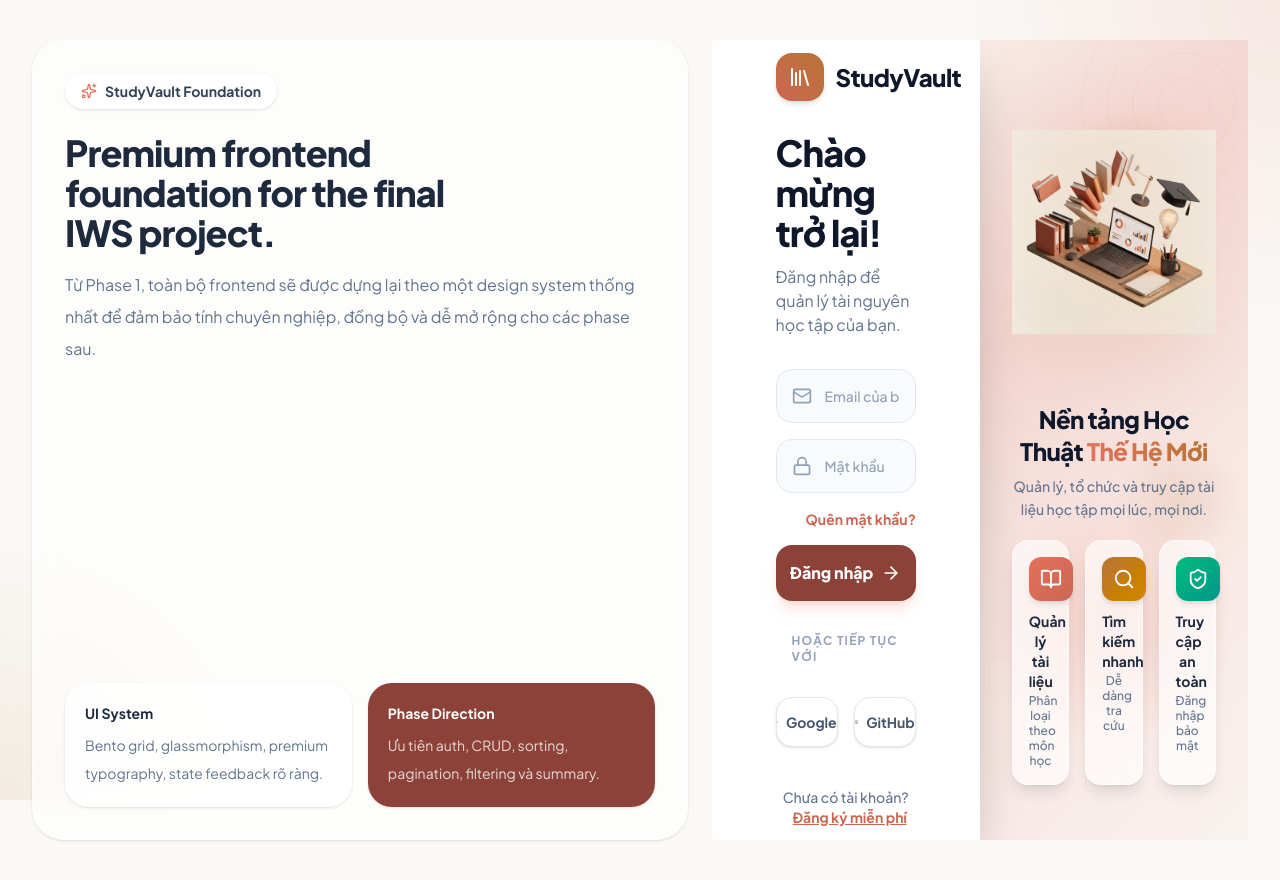
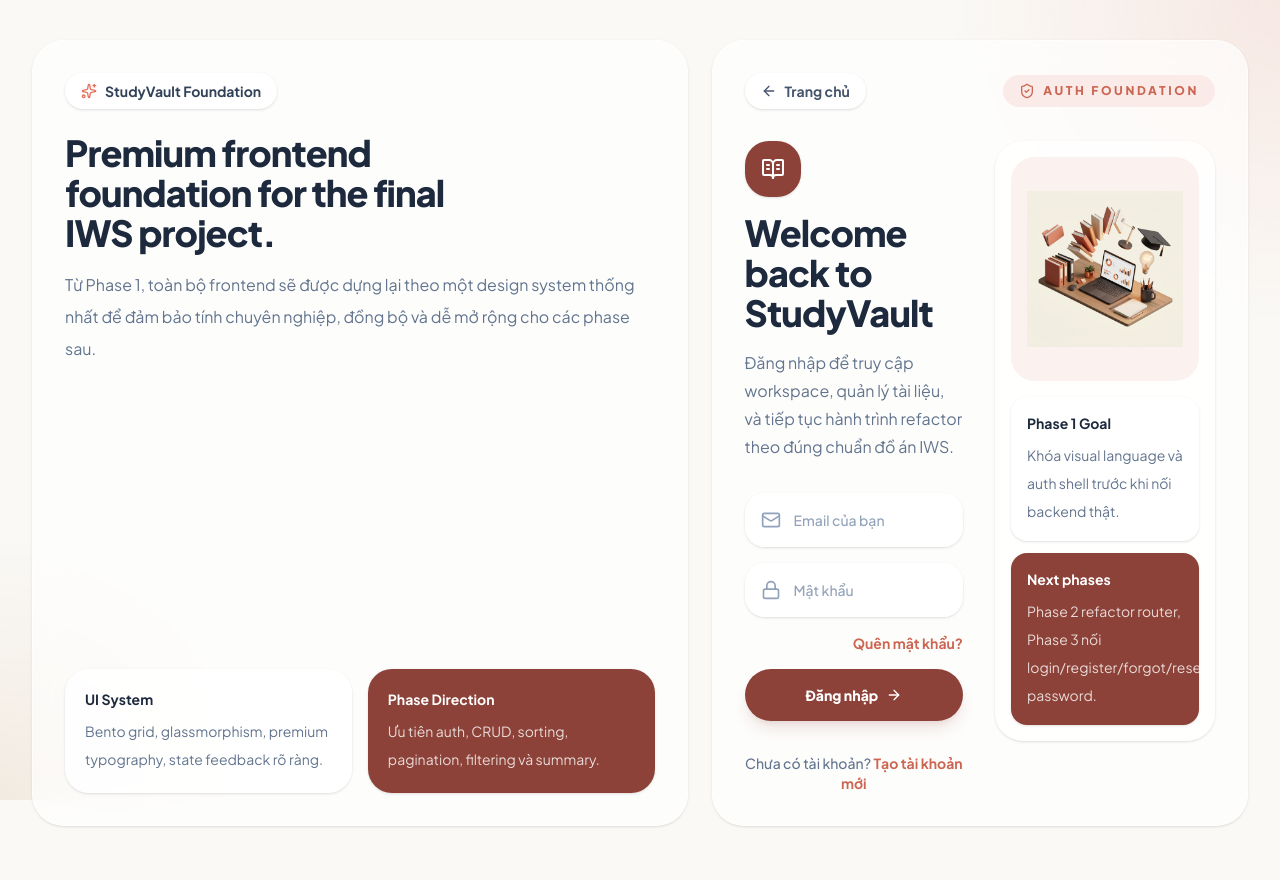
Before and after one commit to nguyenduc07062005/iwsFinal, a React (Vite) app in the folder frontendthaythe/studyvault/: page /login in a window 1280 px wide. Built offline with nearby package versions, Linux system fonts and the light colour scheme.

Commit message:
refactor(frontend): rebuild auth foundation around route-based views

```diff
--- a/frontendthaythe/studyvault/src/pages/Auth.tsx
+++ b/frontendthaythe/studyvault/src/pages/Auth.tsx
@@ -1,271 +1,226 @@
-import React, { useState } from 'react';
-import { motion, AnimatePresence } from 'motion/react';
-import { Library, Mail, Lock, User, ArrowRight, Github, Chrome, BookOpen, Search, ShieldCheck } from 'lucide-react';
-import { Link } from 'react-router-dom';
-import { cn } from '../lib/utils';
+import React from 'react';
+import { motion } from 'motion/react';
+import {
+  ArrowLeft,
+  ArrowRight,
+  BookOpenText,
+  Lock,
+  Mail,
+  ShieldCheck,
+  User,
+} from 'lucide-react';
+import { Link, useLocation } from 'react-router-dom';
 import studyIllustration from '../assets/study_illustration.png';
 
+type AuthMode = 'login' | 'register' | 'forgot' | 'reset';
+
+type AuthConfig = {
+  mode: AuthMode;
+  title: string;
+  description: string;
+  submitLabel: string;
+  helperLabel?: string;
+  helperActionLabel?: string;
+  helperActionTo?: string;
+  secondaryLinkLabel?: string;
+  secondaryLinkTo?: string;
+};
+
+const AUTH_CONTENT: Record<AuthMode, AuthConfig> = {
+  login: {
+    mode: 'login',
+    title: 'Welcome back to StudyVault',
+    description:
+      'Đăng nhập để truy cập workspace, quản lý tài liệu, và tiếp tục hành trình refactor theo đúng chuẩn đồ án IWS.',
+    submitLabel: 'Đăng nhập',
+    helperLabel: 'Chưa có tài khoản?',
+    helperActionLabel: 'Tạo tài khoản mới',
+    helperActionTo: '/register',
+    secondaryLinkLabel: 'Quên mật khẩu?',
+    secondaryLinkTo: '/forgot-password',
+  },
+  register: {
+    mode: 'register',
+    title: 'Create your premium study workspace',
+    description:
+      'Thiết lập tài khoản mới để bắt đầu quản lý tài liệu, thư mục, tìm kiếm và summary trong một hệ thống đồng bộ.',
+    submitLabel: 'Đăng ký',
+    helperLabel: 'Đã có tài khoản?',
+    helperActionLabel: 'Đăng nhập ngay',
+    helperActionTo: '/login',
+  },
+  forgot: {
+    mode: 'forgot',
+    title: 'Recover your account securely',
+    description:
+      'Nhập email của bạn để nhận hướng dẫn khôi phục mật khẩu. Phase 3 sẽ gắn API forgot/reset thật vào luồng này.',
+    submitLabel: 'Gửi liên kết khôi phục',
+    helperLabel: 'Đã nhớ lại mật khẩu?',
+    helperActionLabel: 'Quay về đăng nhập',
+    helperActionTo: '/login',
+  },
+  reset: {
+    mode: 'reset',
+    title: 'Set a new password',
+    description:
+      'Nhập mật khẩu mới để hoàn tất quá trình khôi phục tài khoản. Giao diện này đã được dựng sẵn để nối API reset password ở phase sau.',
+    submitLabel: 'Đặt lại mật khẩu',
+    helperLabel: 'Muốn quay lại trang đăng nhập?',
+    helperActionLabel: 'Về đăng nhập',
+    helperActionTo: '/login',
+  },
+};
+
+function resolveMode(pathname: string): AuthMode {
+  if (pathname.includes('register')) return 'register';
+  if (pathname.includes('forgot-password')) return 'forgot';
+  if (pathname.includes('reset-password')) return 'reset';
+  return 'login';
+}
+
+function AuthField({
+  icon,
+  type,
+  placeholder,
+}: {
+  icon: React.ReactNode;
+  type: string;
+  placeholder: string;
+}) {
+  return (
+    <label className="block">
+      <div className="relative">
+        <span className="pointer-events-none absolute inset-y-0 left-0 flex items-center pl-4 text-slate-400">
+          {icon}
+        </span>
+        <input
+          type={type}
+          placeholder={placeholder}
+          className="w-full rounded-[1.25rem] border border-white/60 bg-white/80 px-4 py-4 pl-12 text-sm font-semibold text-slate-800 shadow-sm outline-none transition-all placeholder:font-medium placeholder:text-slate-400 focus:border-brand-100 focus:bg-white focus:ring-4 focus:ring-brand-100/60"
+        />
+      </div>
+    </label>
+  );
+}
+
 export default function Auth() {
-  const [view, setView] = useState<'login' | 'register' | 'forgot'>('login');
+  const location = useLocation();
+  const mode = resolveMode(location.pathname);
+  const config = AUTH_CONTENT[mode];
 
   return (
-    <div className="h-screen bg-slate-50 flex overflow-hidden">
-      {/* Left Column: Form */}
-      <div className="w-full lg:w-1/2 flex items-center justify-center p-8 sm:p-10 lg:p-16 bg-white relative z-10 shadow-2xl">
-        <div className="w-full max-w-md">
-          {/* Logo */}
-          <Link to="/" className="inline-flex items-center gap-3 mb-8 group">
-            <div className="bg-gradient-to-tr from-brand-600 to-accent text-white w-12 h-12 rounded-2xl flex items-center justify-center text-2xl shadow-md group-hover:shadow-lg transition-all duration-300 group-hover:scale-105">
-              <Library size={24} />
-            </div>
-            <span className="font-extrabold text-2xl tracking-tight text-slate-900 group-hover:text-brand-600 transition-colors">StudyVault</span>
+    <div className="w-full">
+      <motion.div
+        initial={{ opacity: 0, y: 18 }}
+        animate={{ opacity: 1, y: 0 }}
+        transition={{ duration: 0.35 }}
+        className="glass overflow-hidden rounded-[2rem] border border-white/60 p-6 shadow-sm sm:p-8"
+      >
+        <div className="mb-8 flex items-center justify-between gap-4">
+          <Link
+            to="/"
+            className="inline-flex items-center gap-2 rounded-full bg-white px-4 py-2 text-sm font-bold text-slate-600 shadow-sm transition-transform hover:-translate-y-0.5"
+          >
+            <ArrowLeft className="h-4 w-4" />
+            Trang chủ
           </Link>
 
-          <AnimatePresence mode="wait">
-            <motion.div
-              key={view}
-              initial={{ opacity: 0, x: -20 }}
-              animate={{ opacity: 1, x: 0 }}
-              exit={{ opacity: 0, x: 20 }}
-              transition={{ duration: 0.3 }}
-            >
+          <div className="inline-flex items-center gap-2 rounded-full bg-brand-50 px-4 py-2 text-xs font-extrabold uppercase tracking-[0.22em] text-brand-600">
+            <ShieldCheck className="h-4 w-4" />
+            Auth Foundation
+          </div>
+        </div>
+
+        <div className="grid gap-8 xl:grid-cols-[minmax(0,1fr)_220px] xl:items-start">
+          <div>
             <div className="mb-8">
-                <h2 className="text-3xl sm:text-4xl font-extrabold text-slate-900 tracking-tight">
-                  {view === 'login' && 'Chào mừng trở lại!'}
-                  {view === 'register' && 'Tạo tài khoản mới'}
-                  {view === 'forgot' && 'Khôi phục mật khẩu'}
-                </h2>
-                <p className="text-slate-500 mt-3 text-base">
-                  {view === 'login' && 'Đăng nhập để quản lý tài nguyên học tập của bạn.'}
-                  {view === 'register' && 'Bắt đầu không gian lưu trữ và sắp xếp tri thức.'}
-                  {view === 'forgot' && 'Nhập email của bạn, chúng tôi sẽ gửi liên kết để đặt lại mật khẩu.'}
+              <div className="mb-4 flex h-14 w-14 items-center justify-center rounded-[1.5rem] bg-brand-900 text-white shadow-sm">
+                <BookOpenText className="h-6 w-6" />
+              </div>
+              <h1 className="max-w-lg text-3xl font-extrabold tracking-tight text-slate-800 sm:text-4xl">
+                {config.title}
+              </h1>
+              <p className="mt-4 max-w-xl text-sm leading-7 text-slate-500 sm:text-base">
+                {config.description}
               </p>
             </div>
 
-              <form className="space-y-4" onSubmit={(e) => e.preventDefault()}>
-                {view === 'register' && (
-                  <div className="relative">
-                    <div className="absolute inset-y-0 left-0 pl-4 flex items-center pointer-events-none text-slate-400">
-                      <User size={20} />
-                    </div>
-                    <input
-                      type="text"
-                      placeholder="Họ và tên"
-                      className="w-full bg-slate-50 border border-slate-200 rounded-2xl pl-12 pr-4 py-4 text-sm font-bold text-slate-800 focus:ring-2 focus:ring-brand-500 focus:bg-white outline-none transition-all placeholder:font-medium placeholder:text-slate-400"
-                    />
-                  </div>
+            <form className="space-y-4" onSubmit={(event) => event.preventDefault()}>
+              {mode === 'register' && (
+                <AuthField icon={<User className="h-5 w-5" />} type="text" placeholder="Họ và tên" />
               )}
 
-                <div className="relative">
-                  <div className="absolute inset-y-0 left-0 pl-4 flex items-center pointer-events-none text-slate-400">
-                    <Mail size={20} />
-                  </div>
-                  <input
-                    type="email"
-                    placeholder="Email của bạn"
-                    className="w-full bg-slate-50 border border-slate-200 rounded-2xl pl-12 pr-4 py-4 text-sm font-bold text-slate-800 focus:ring-2 focus:ring-brand-500 focus:bg-white outline-none transition-all placeholder:font-medium placeholder:text-slate-400"
-                  />
-                </div>
+              <AuthField icon={<Mail className="h-5 w-5" />} type="email" placeholder="Email của bạn" />
 
-                {view !== 'forgot' && (
-                  <div className="relative">
-                    <div className="absolute inset-y-0 left-0 pl-4 flex items-center pointer-events-none text-slate-400">
-                      <Lock size={20} />
-                    </div>
-                    <input
-                      type="password"
-                      placeholder="Mật khẩu"
-                      className="w-full bg-slate-50 border border-slate-200 rounded-2xl pl-12 pr-4 py-4 text-sm font-bold text-slate-800 focus:ring-2 focus:ring-brand-500 focus:bg-white outline-none transition-all placeholder:font-medium placeholder:text-slate-400"
-                    />
-                  </div>
+              {mode !== 'forgot' && (
+                <AuthField icon={<Lock className="h-5 w-5" />} type="password" placeholder="Mật khẩu" />
               )}
 
-                {view === 'login' && (
-                  <div className="flex justify-end">
-                    <button
-                      type="button"
-                      onClick={() => setView('forgot')}
-                      className="text-sm font-bold text-brand-600 hover:text-brand-800 transition-colors"
-                    >
-                      Quên mật khẩu?
-                    </button>
-                  </div>
+              {mode === 'reset' && (
+                <AuthField
+                  icon={<ShieldCheck className="h-5 w-5" />}
+                  type="password"
+                  placeholder="Xác nhận mật khẩu mới"
+                />
               )}
 
-                {view === 'forgot' && (
+              {config.secondaryLinkLabel && config.secondaryLinkTo ? (
                 <div className="flex justify-end">
-                    <button
-                      type="button"
-                      onClick={() => setView('login')}
-                      className="text-sm font-bold text-brand-600 hover:text-brand-800 transition-colors"
+                  <Link
+                    to={config.secondaryLinkTo}
+                    className="text-sm font-bold text-brand-600 transition-colors hover:text-brand-900"
                   >
-                      Quay lại Đăng nhập
-                    </button>
+                    {config.secondaryLinkLabel}
+                  </Link>
                 </div>
-                )}
+              ) : null}
 
-                <button className="w-full py-4 mt-2 bg-brand-900 hover:bg-brand-600 text-white rounded-2xl font-extrabold text-base shadow-lg shadow-brand-500/20 transition-all transform hover:-translate-y-1 flex items-center justify-center gap-2 group">
-                  {view === 'login' && 'Đăng nhập'}
-                  {view === 'register' && 'Đăng ký ngay'}
-                  {view === 'forgot' && 'Gửi liên kết khôi phục'}
-                  <ArrowRight size={20} className="group-hover:translate-x-1 transition-transform" />
+              <button className="group inline-flex w-full items-center justify-center gap-2 rounded-full bg-brand-900 px-6 py-4 text-sm font-extrabold text-white shadow-lg shadow-brand-900/15 transition-all hover:-translate-y-1 hover:bg-brand-600">
+                <span>{config.submitLabel}</span>
+                <ArrowRight className="h-4 w-4 transition-transform group-hover:translate-x-1" />
               </button>
             </form>
 
-              {view !== 'forgot' && (
-                <>
-                  <div className="relative my-8">
-                    <div className="absolute inset-0 flex items-center">
-                      <div className="w-full border-t border-slate-200"></div>
-                    </div>
-                    <div className="relative flex justify-center text-xs font-bold uppercase tracking-widest">
-                      <span className="bg-white px-4 text-slate-400">Hoặc tiếp tục với</span>
-                    </div>
+            {config.helperLabel && config.helperActionLabel && config.helperActionTo ? (
+              <p className="mt-8 text-center text-sm font-medium text-slate-500">
+                {config.helperLabel}{' '}
+                <Link
+                  to={config.helperActionTo}
+                  className="font-bold text-brand-600 transition-colors hover:text-brand-900"
+                >
+                  {config.helperActionLabel}
+                </Link>
+              </p>
+            ) : null}
           </div>
 
-                  <div className="grid grid-cols-2 gap-4">
-                    <button className="flex items-center justify-center gap-2 py-3.5 bg-white border border-slate-200 rounded-2xl text-sm font-bold text-slate-600 hover:bg-slate-50 transition-colors shadow-sm hover:shadow-md">
-                      <Chrome size={18} className="text-red-500" /> Google
-                    </button>
-                    <button className="flex items-center justify-center gap-2 py-3.5 bg-white border border-slate-200 rounded-2xl text-sm font-bold text-slate-600 hover:bg-slate-50 transition-colors shadow-sm hover:shadow-md">
-                      <Github size={18} className="text-slate-900" /> GitHub
-                    </button>
+          <div className="hidden xl:block">
+            <div className="rounded-[1.75rem] bg-white/70 p-4 shadow-sm">
+              <div className="overflow-hidden rounded-[1.5rem] bg-brand-50/70 p-4">
+                <img
+                  src={studyIllustration}
+                  alt="StudyVault Illustration"
+                  className="mx-auto h-48 w-full object-contain"
+                />
               </div>
-                </>
-              )}
-
-              <p className="text-center mt-10 text-sm font-medium text-slate-500">
-                {view === 'login' ? 'Chưa có tài khoản?' : view === 'register' ? 'Đã có tài khoản?' : ''}
-                {view !== 'forgot' && (
-                  <button
-                    onClick={() => setView(view === 'login' ? 'register' : 'login')}
-                    className="ml-2 font-bold text-brand-600 hover:text-brand-800 underline transition-colors"
-                  >
-                    {view === 'login' ? 'Đăng ký miễn phí' : 'Đăng nhập ngay'}
-                  </button>
-                )}
+              <div className="mt-4 space-y-3">
+                <div className="rounded-2xl bg-white p-4 shadow-sm">
+                  <p className="text-sm font-bold text-slate-800">Phase 1 Goal</p>
+                  <p className="mt-2 text-sm leading-7 text-slate-500">
+                    Khóa visual language và auth shell trước khi nối backend thật.
                   </p>
-            </motion.div>
-          </AnimatePresence>
                 </div>
-      </div>
-
-      {/* Right Column: Premium Visual Panel (Hidden on mobile) */}
-      <div className="hidden lg:flex lg:w-1/2 relative overflow-hidden flex-col items-center justify-center p-8"
-        style={{
-          background: 'linear-gradient(135deg, #faf9f6 0%, #f4d6d0 30%, #faebe8 60%, #faf9f6 100%)',
-        }}
-      >
-        {/* Animated gradient overlay */}
-        <div className="absolute inset-0 bg-mesh opacity-50"></div>
-
-        {/* Decorative floating orbs */}
-        <motion.div
-          className="absolute top-[10%] right-[15%] w-40 h-40 rounded-full"
-          style={{ background: 'radial-gradient(circle, rgba(184,115,51,0.25) 0%, transparent 70%)' }}
-          animate={{ y: [0, -20, 0], x: [0, 10, 0], scale: [1, 1.1, 1] }}
-          transition={{ duration: 7, repeat: Infinity, ease: 'easeInOut' }}
-        />
-        <motion.div
-          className="absolute bottom-[15%] left-[10%] w-56 h-56 rounded-full"
-          style={{ background: 'radial-gradient(circle, rgba(226,114,91,0.2) 0%, transparent 70%)' }}
-          animate={{ y: [0, 15, 0], x: [0, -10, 0], scale: [1, 1.15, 1] }}
-          transition={{ duration: 9, repeat: Infinity, ease: 'easeInOut' }}
-        />
-        <motion.div
-          className="absolute top-[50%] left-[50%] w-32 h-32 rounded-full"
-          style={{ background: 'radial-gradient(circle, rgba(184,115,51,0.15) 0%, transparent 70%)' }}
-          animate={{ y: [0, -25, 0], scale: [1, 1.2, 1] }}
-          transition={{ duration: 5, repeat: Infinity, ease: 'easeInOut', delay: 1 }}
-        />
-
-        {/* Main content */}
-        <div className="relative z-10 max-w-lg w-full flex flex-col items-center">
-          {/* Hero illustration */}
-          <motion.div
-            initial={{ opacity: 0, y: 20 }}
-            animate={{ opacity: 1, y: 0 }}
-            transition={{ duration: 0.8, ease: 'easeOut' }}
-            className="mb-5"
-          >
-            <div className="relative">
-              <motion.img
-                src={studyIllustration}
-                alt="StudyVault - Nền tảng học thuật"
-                className="w-72 h-72 object-contain rounded-3xl"
-                style={{ mixBlendMode: 'multiply' }}
-                animate={{ y: [0, -8, 0] }}
-                transition={{ duration: 4, repeat: Infinity, ease: 'easeInOut' }}
-              />
-              {/* Glow effect behind image */}
-              <div className="absolute inset-0 -z-10 bg-gradient-to-b from-brand-500/10 to-accent/10 rounded-3xl blur-2xl scale-90"></div>
-            </div>
-          </motion.div>
-
-          {/* Title and description */}
-          <motion.div
-            initial={{ opacity: 0, y: 15 }}
-            animate={{ opacity: 1, y: 0 }}
-            transition={{ duration: 0.6, delay: 0.3 }}
-            className="text-center mb-5"
-          >
-            <h3 className="text-2xl font-extrabold text-slate-900 mb-2 tracking-tight">
-              Nền tảng Học Thuật <span className="text-transparent bg-clip-text bg-gradient-to-r from-brand-500 to-accent">Thế Hệ Mới</span>
-            </h3>
-            <p className="text-slate-500 text-sm font-medium leading-relaxed max-w-sm mx-auto">
-              Quản lý, tổ chức và truy cập tài liệu học tập mọi lúc, mọi nơi.
+                <div className="rounded-2xl bg-brand-900 p-4 text-white shadow-sm">
+                  <p className="text-sm font-bold">Next phases</p>
+                  <p className="mt-2 text-sm leading-7 text-white/80">
+                    Phase 2 refactor router, Phase 3 nối login/register/forgot/reset password.
                   </p>
-          </motion.div>
-
-          {/* Feature cards */}
-          <div className="grid grid-cols-3 gap-4 w-full">
-            {[
-              { icon: BookOpen, title: 'Quản lý tài liệu', desc: 'Phân loại theo môn học', color: 'from-brand-500 to-brand-600', delay: 0.4 },
-              { icon: Search, title: 'Tìm kiếm nhanh', desc: 'Dễ dàng tra cứu', color: 'from-accent to-yellow-600', delay: 0.5 },
-              { icon: ShieldCheck, title: 'Truy cập an toàn', desc: 'Đăng nhập bảo mật', color: 'from-emerald-500 to-teal-600', delay: 0.6 },
-            ].map((feature, i) => (
-              <motion.div
-                key={i}
-                initial={{ opacity: 0, y: 15 }}
-                animate={{ opacity: 1, y: 0 }}
-                transition={{ duration: 0.5, delay: feature.delay }}
-                whileHover={{ y: -4, scale: 1.02 }}
-                className="group cursor-default"
-              >
-                <div className="glass p-4 rounded-2xl shadow-lg border border-white/50 text-center h-full hover:shadow-xl transition-shadow duration-300">
-                  <div className={cn(
-                    "w-11 h-11 rounded-xl mx-auto mb-2.5 flex items-center justify-center text-white shadow-md bg-gradient-to-br",
-                    feature.color
-                  )}>
-                    <feature.icon size={22} />
-                  </div>
-                  <h4 className="text-sm font-bold text-slate-800 mb-0.5">{feature.title}</h4>
-                  <p className="text-xs text-slate-500 font-medium leading-tight">{feature.desc}</p>
-                </div>
-              </motion.div>
-            ))}
-          </div>
-        </div>
-
-        {/* Corner decorative patterns */}
-        <div className="absolute top-0 right-0 w-64 h-64 opacity-10">
-          <svg viewBox="0 0 200 200" fill="none" xmlns="http://www.w3.org/2000/svg">
-            <circle cx="150" cy="50" r="80" stroke="#b87333" strokeWidth="0.5" />
-            <circle cx="150" cy="50" r="60" stroke="#e2725b" strokeWidth="0.5" />
-            <circle cx="150" cy="50" r="40" stroke="#b87333" strokeWidth="0.5" />
-            <circle cx="150" cy="50" r="20" stroke="#e2725b" strokeWidth="0.5" />
-          </svg>
-        </div>
-        <div className="absolute bottom-0 left-0 w-48 h-48 opacity-10">
-          <svg viewBox="0 0 200 200" fill="none" xmlns="http://www.w3.org/2000/svg">
-            <rect x="10" y="10" width="40" height="40" rx="8" stroke="#b87333" strokeWidth="0.5" />
-            <rect x="60" y="60" width="40" height="40" rx="8" stroke="#e2725b" strokeWidth="0.5" />
-            <rect x="110" y="110" width="40" height="40" rx="8" stroke="#b87333" strokeWidth="0.5" />
-            <rect x="35" y="35" width="40" height="40" rx="8" stroke="#e2725b" strokeWidth="0.3" />
-            <rect x="85" y="85" width="40" height="40" rx="8" stroke="#b87333" strokeWidth="0.3" />
-          </svg>
                 </div>
               </div>
             </div>
+          </div>
+        </div>
+      </motion.div>
+    </div>
   );
 }
```
Lines whose indentation alone changed are shown as unchanged.
